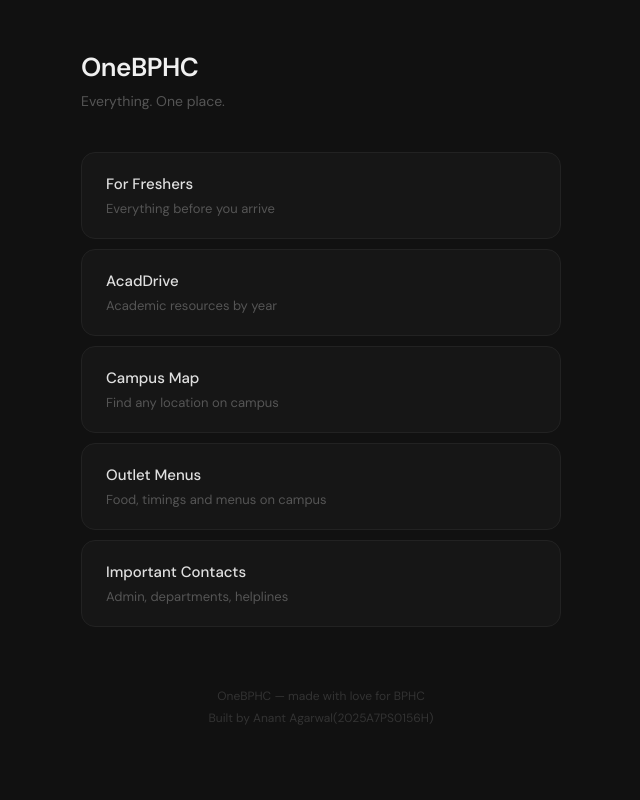
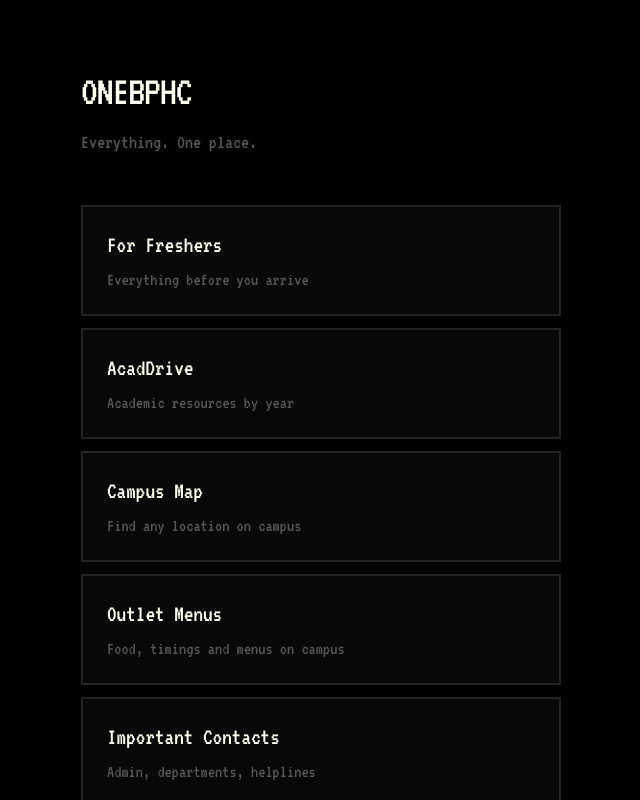
Before and after one commit to anantagarwal0156H/onebphc, a Next.js app: page / in a window 1280 px wide. Shown: the top 800 px of the page, without its empty margins (319-959 px from the left). Built offline with nearby package versions, Linux system fonts and the light colour scheme.

Commit message:
theme change

```diff
--- a/app/page.js
+++ b/app/page.js
@@ -4,7 +4,6 @@ export default function Home() {
   const pages = [
     { href: '/freshers', title: 'For Freshers', desc: 'Everything before you arrive' },
     { href: '/acaddrive', title: 'AcadDrive', desc: 'Academic resources by year' },
-
     { href: '/map', title: 'Campus Map', desc: 'Find any location on campus' },
     { href: '/outlets', title: 'Outlet Menus', desc: 'Food, timings and menus on campus' },
     { href: '/contacts', title: 'Important Contacts', desc: 'Admin, departments, helplines' },
@@ -13,49 +12,109 @@ export default function Home() {
   return (
     <>
       <style>{`
-        @import url('https://fonts.googleapis.com/css2?family=DM+Sans:wght@300;400;500;600&display=swap');
+        @import url('https://fonts.googleapis.com/css2?family=VT323&display=swap');
+
         * { box-sizing: border-box; margin: 0; padding: 0; }
-        body { background: #111; font-family: 'DM Sans', sans-serif; }
+
+        body {
+          background: #000;
+          font-family: 'VT323', monospace;
+          color: #FFFFF0;
+          image-rendering: pixelated;
+        }
+
+        .container {
+          max-width: 520px;
+          margin: 0 auto;
+          padding: 60px 20px;
+        }
+
+        .header {
+          margin-bottom: 48px;
+        }
+
+        .title {
+          font-size: 42px;
+          text-transform: uppercase;
+          color: #FFFFF0;
+          letter-spacing: -1px;
+        }
+
+        .subtitle {
+          font-size: 20px;
+          color: #555;
+          margin-top: 4px;
+        }
+
+        .card-stack {
+          display: flex;
+          flex-direction: column;
+          gap: 12px;
+        }
+
         .card {
           display: block;
           width: 100%;
           padding: 20px 24px;
-          border-radius: 14px;
-          border: 1px solid #222;
-          background: #161616;
+          border: 2px solid #222;
+          background: #080808;
           text-decoration: none;
-          transition: border-color 0.2s ease, background 0.2s ease, transform 0.2s ease;
+          transition: all 0.1s steps(2); /* Stepped transition for that retro feel */
         }
+
         .card:hover {
-          border-color: #333;
-          background: #1c1c1c;
-          transform: translateY(-1px);
+          border-color: #FFFFF0;
+          background: #111;
+          transform: translateY(-2px);
         }
-        .card:active { transform: translateY(0px); }
+
+        .card-title {
+          font-size: 24px;
+          font-weight: 500;
+          color: #FFFFF0;
+        }
+
+        .card-desc {
+          font-size: 18px;
+          color: #555;
+          margin-top: 4px;
+        }
+
+        .footer {
+          margin-top: 80px;
+          text-align: center;
+          border-top: 2px solid #222;
+          padding-top: 24px;
+        }
+
+        .footer-text {
+          font-size: 16px;
+          color: #333;
+          text-transform: uppercase;
+        }
       `}</style>
 
-      <main style={{ minHeight: '100vh', color: '#e8e8e8', maxWidth: '520px', margin: '0 auto', padding: '48px 20px' }}>
-
-        <div style={{ marginBottom: '40px' }}>
-          <h1 style={{ fontSize: '26px', fontWeight: '600', color: '#f0f0f0', letterSpacing: '-0.5px' }}>OneBPHC</h1>
-          <p style={{ fontSize: '14px', color: '#555', marginTop: '4px' }}>Everything. One place.</p>
+      <main className="container">
+        <div className="header">
+          <h1 className="title">OneBPHC</h1>
+          <p className="subtitle">Everything. One place.</p>
         </div>
 
-        <div style={{ display: 'flex', flexDirection: 'column', gap: '10px' }}>
+        <div className="card-stack">
           {pages.map((page) => (
             <a key={page.href} href={page.href} className="card">
-              <div style={{ fontSize: '15px', fontWeight: '500', color: '#e0e0e0' }}>{page.title}</div>
-              <div style={{ fontSize: '13px', color: '#555', marginTop: '3px' }}>{page.desc}</div>
+              <div className="card-title">{page.title}</div>
+              <div className="card-desc">{page.desc}</div>
             </a>
           ))}
         </div>
 
-        <div style={{ marginTop: '60px', textAlign: 'center' }}>
-          <p style={{ fontSize: '12px', color: '#333' }}>OneBPHC — made with love for BPHC</p>
-          <p style={{ fontSize: '12px', color: '#333', marginTop: '4px' }}>Built by Anant Agarwal(2025A7PS0156H)</p>
-
+        <div className="footer">
+          <p className="footer-text">Made with love for BPHC</p>
+          <p className="footer-text" style={{ marginTop: '8px' }}>
+            Built by Anant Agarwal (2025A7PS0156H)
+          </p>
         </div>
-
       </main>
     </>
   );
```
